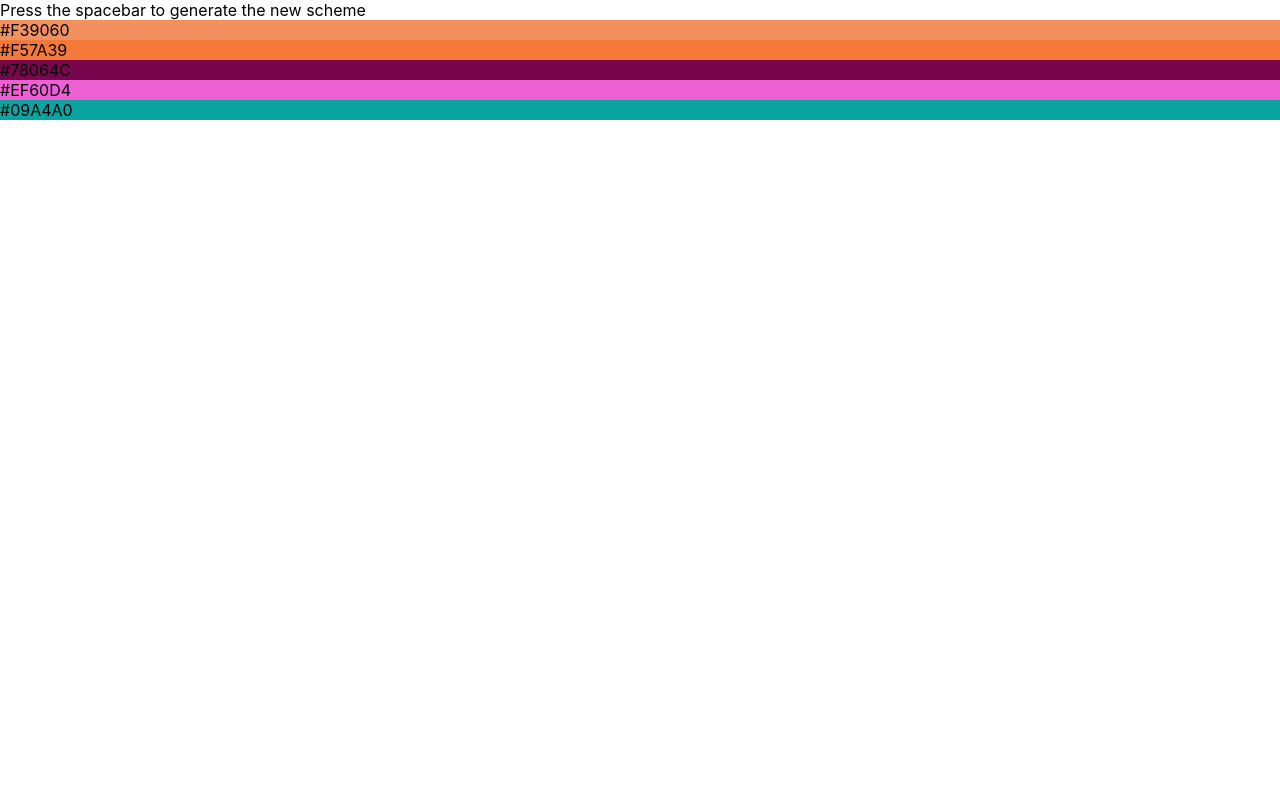
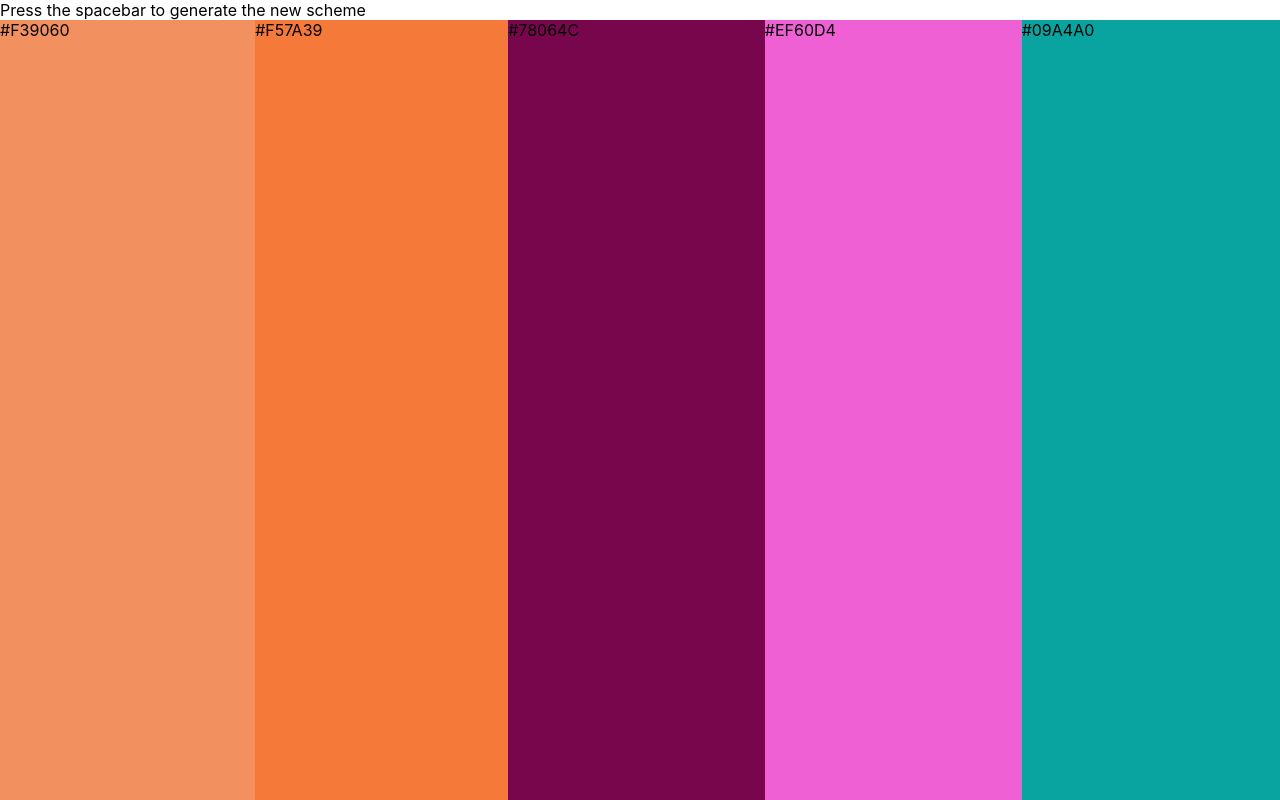
Before and after one commit to okradzemirian/color-generator, a React (Create React App) app: page / in a window 1280 px wide. Built offline with nearby package versions, Linux system fonts and the light colour scheme.

Commit message:
Styled ColorsList and Color component

```diff
--- a/src/components/App/App.js
+++ b/src/components/App/App.js
@@ -2,6 +2,7 @@ import React, { useState, useEffect } from 'react'
 import Header from '../Header/Header'
 import ColorsList from '../ColorsList/ColorsList'
 import generateColors from '../../utils/generateColors'
+import styles from './App.module.scss'
 
 const App = () => {
     const [colors, setColors] = useState(generateColors())
@@ -21,7 +22,7 @@ const App = () => {
     }, [])
 
     return (
-        <div>
+        <div className={styles.App}>
             <Header />
             <ColorsList colors={colors} />
         </div>
--- /dev/null
+++ b/src/components/App/App.module.scss
@@ -0,0 +1,5 @@
+.App {
+    display: flex;
+    flex-direction: column;
+    min-height: 100vh;
+}
--- a/src/components/Color/Color.js
+++ b/src/components/Color/Color.js
@@ -1,5 +1,10 @@
 import React from 'react'
+import styles from './Color.module.scss'
 
-const Color = ({ color }) => <div style={{ background: color }}>{color}</div>
+const Color = ({ color }) => (
+    <div className={styles.Color} style={{ background: color }}>
+        {color}
+    </div>
+)
 
 export default Color
--- /dev/null
+++ b/src/components/Color/Color.module.scss
@@ -0,0 +1,3 @@
+.Color {
+    flex-grow: 1;
+}
--- a/src/components/ColorsList/ColorsList.js
+++ b/src/components/ColorsList/ColorsList.js
@@ -1,7 +1,13 @@
 import React from 'react'
 import Color from '../Color/Color'
+import styles from './ColorsList.module.scss'
 
-const ColorsList = ({ colors }) =>
-    colors.map((color, idx) => <Color key={idx} color={color} />)
+const ColorsList = ({ colors }) => (
+    <div className={styles.ColorsList}>
+        {colors.map((color, idx) => (
+            <Color key={idx} color={color} />
+        ))}
+    </div>
+)
 
 export default ColorsList
--- /dev/null
+++ b/src/components/ColorsList/ColorsList.module.scss
@@ -0,0 +1,4 @@
+.ColorsList {
+    display: flex;
+    flex-grow: 1;
+}
```
